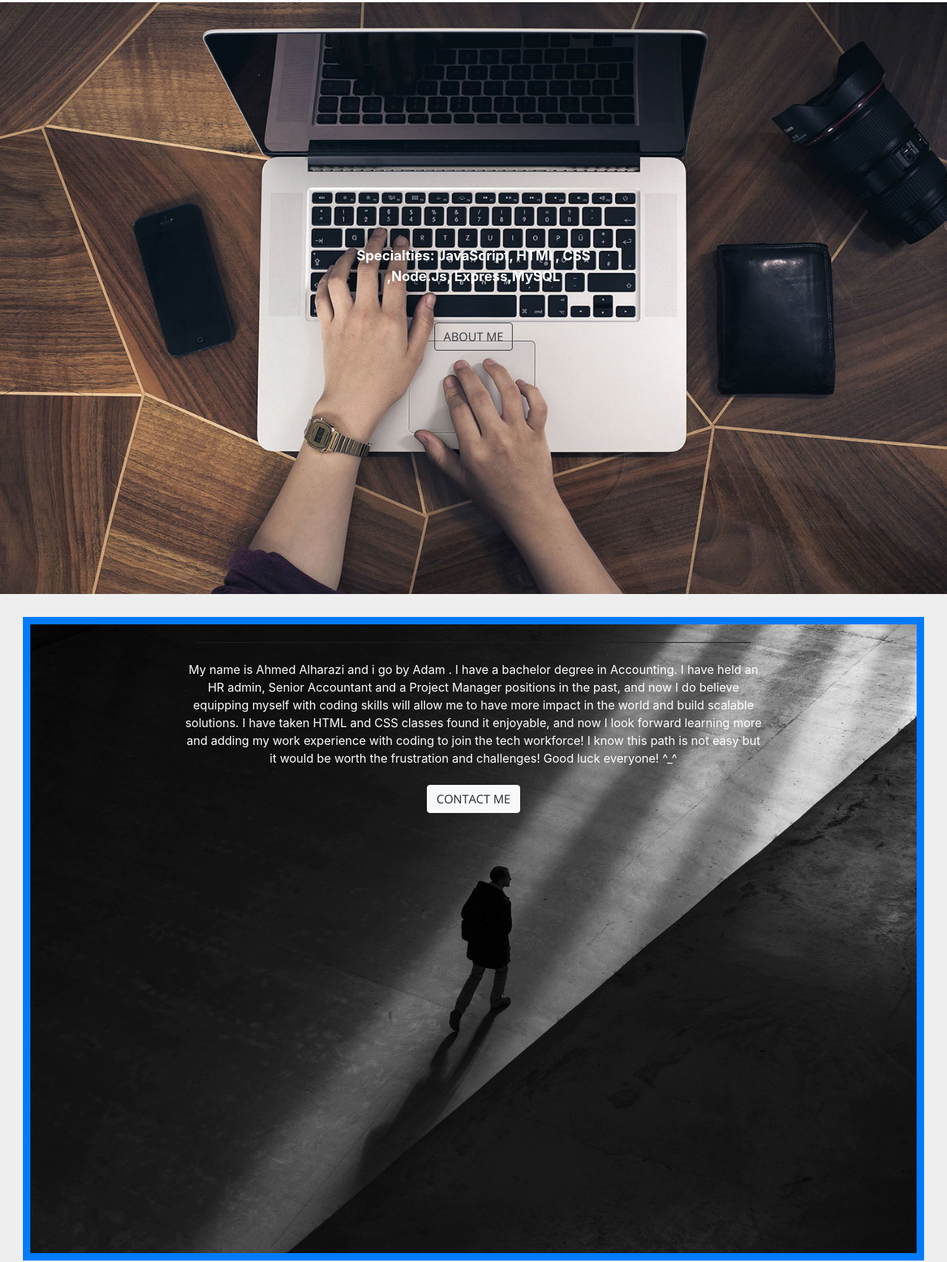
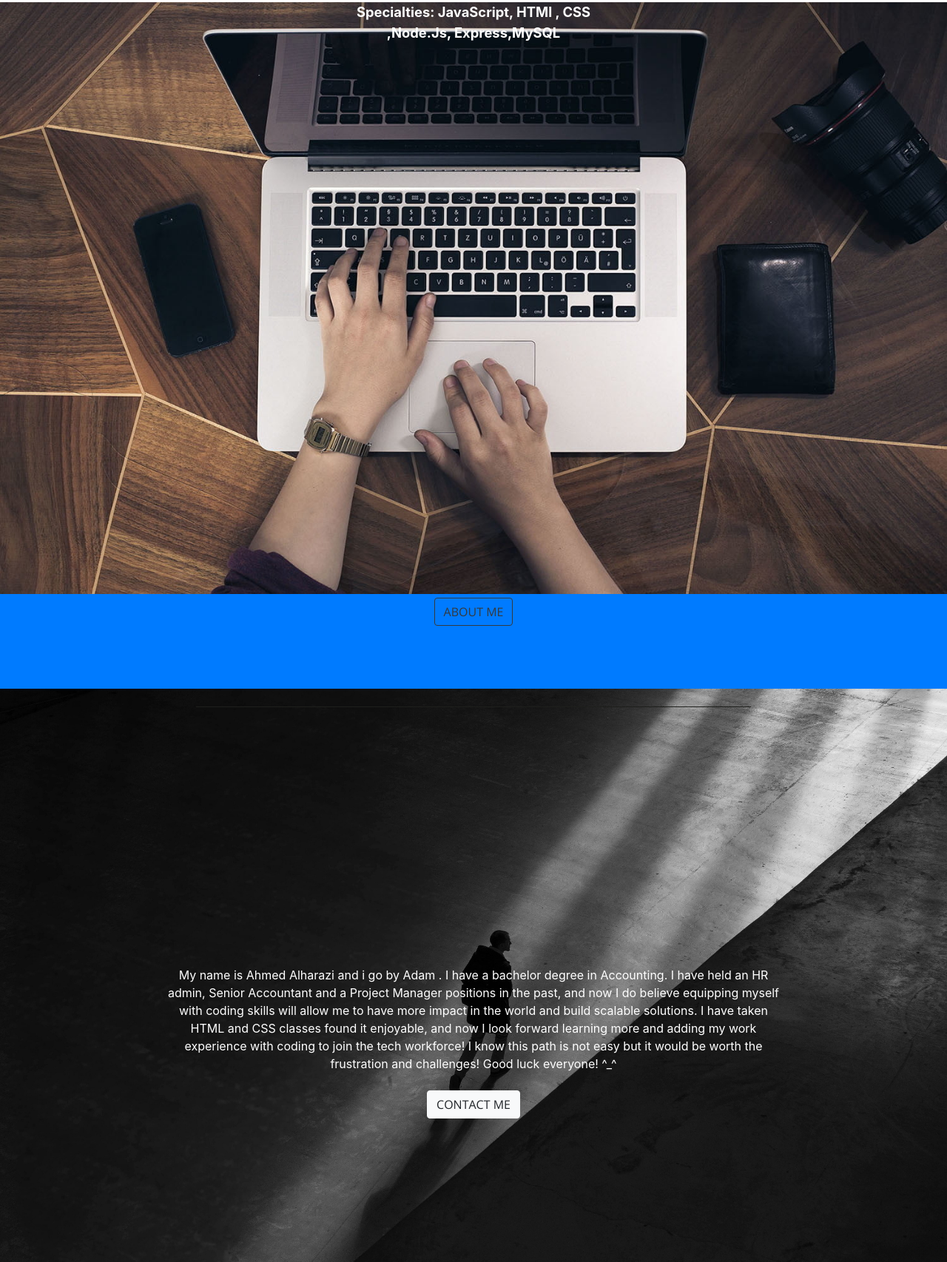
Before and after one commit to ahmedharazi/Ahmed, a website with bundled scripts: page index.html in a window 1280 px wide. Shown: the part 157-1863 px from the top of the page at 74% size. Built offline with nearby package versions, Linux system fonts and the light colour scheme; files whose address does not match are found by name.

Commit message:
fixingIt

```diff
--- a/css/creative.css
+++ b/css/creative.css
@@ -61,12 +61,14 @@ h1{
   background-color: #212529 !important;
 }
 
-.text-faded {
+.aboutMe {
+  margin-top: 350px;
   color: #fff;
 }
 
 section {
   padding: 8rem 0;
+
 }
 
 .section-heading {
@@ -369,16 +371,15 @@ header.masthead p {
 }
 
 .hhh{
-  margin-bottom: 650px;
-  text-decoration-color: aqua;
-  margin: 0 auto;
+  margin-bottom: 750px;
+  text-decoration-color: rgb(121, 133, 133);
+  /* margin: 0 auto; */
+}
+#btnAbout{
+  margin-top: 150px;
+
 }
 
-#about{
-  margin: 0px;
-  padding: 010px;
-  border:31px solid #eee;
-}
 
 .container {
 
--- a/index.html
+++ b/index.html
@@ -27,7 +27,7 @@
   <link href="css/creative.css" rel="stylesheet">
 
   <link href="https://fonts.googleapis.com/css?family=Kaushan+Script|Monoton|Shadows+Into+Light" rel="stylesheet">
-  <link rel="stylesheet" <link rel="stylesheet" href="https://use.fontawesome.com/releases/v5.3.1/css/all.css"
+  <link rel="stylesheet" href="https://use.fontawesome.com/releases/v5.3.1/css/all.css"
     integrity="sha384-mzrmE5qonljUremFsqc01SB46JvROS7bZs3IO2EmfFsd15uHvIt+Y8vEf7N7fWAU" crossorigin="anonymous">
 
 
@@ -42,9 +42,6 @@
       <div class="container my-auto">
         <div class="row">
 
-          <!-- <div class="col-lg-8 mx-auto">
-            <p class="text-faded mb-5">Specialties: JavaScript, HTMl , CSS ,Node.Js, Express,MySQL</p>
-          </div> -->
         </div>
       </div>
     </div>
@@ -64,9 +61,9 @@
         <div class="col-lg-10 mx-auto">
           <br>
           <h1 style="color: #f15c37" class="text-uppercase">
-            <strong>Adam for freelance Web Developer</strong>
+            <!-- <strong>Adam for freelance Web Developer</strong> -->
           </h1>
-          <hr>
+          <!-- <hr> -->
         </div>
         <div class="collapse navbar-collapse" id="navbarResponsive">
           <ul class="navbar-nav ml-auto">
@@ -106,7 +103,7 @@
           <div class="col-lg-8 mx-auto text-center">
             <h2 class="section-heading text-white"></h2>
             <hr class="light my-4">
-            <p class="text-faded mb-4">My name is Ahmed Alharazi and i go by Adam . I have a bachelor degree in
+            <p class="aboutMe mb-4">My name is Ahmed Alharazi and i go by Adam . I have a bachelor degree in
               Accounting. I have held an HR admin, Senior Accountant and a Project Manager positions in the past, and
               now I do believe equipping myself with coding skills will allow me to have more impact in the world and
               build scalable solutions.
@@ -187,7 +184,7 @@
 
           <div class="col-lg-3 ml-auto text-center">
             <a href="https://stackoverflow.com/users/9754488/ahmed-alharazi" target="blank">
-              <img src="./img/stackoverflow.png" class="fa-3x mb-3  sr-contact" alt="stackoverflow">
+              <img src="./img/stackoverflow.png" class="fa-3x mb-3 sr-contact" alt="stackoverflow">
               <p>@stackoverflow</p>
             </a>
           </div>
```
